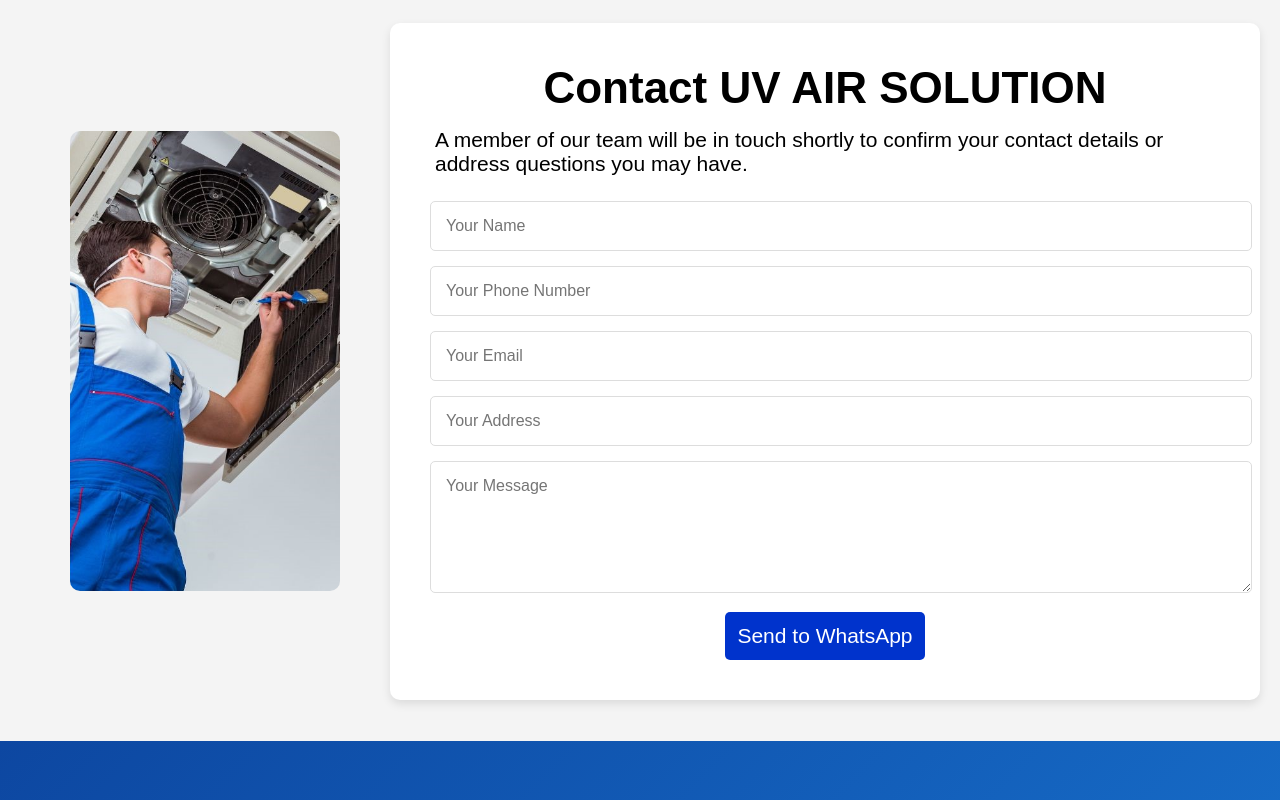
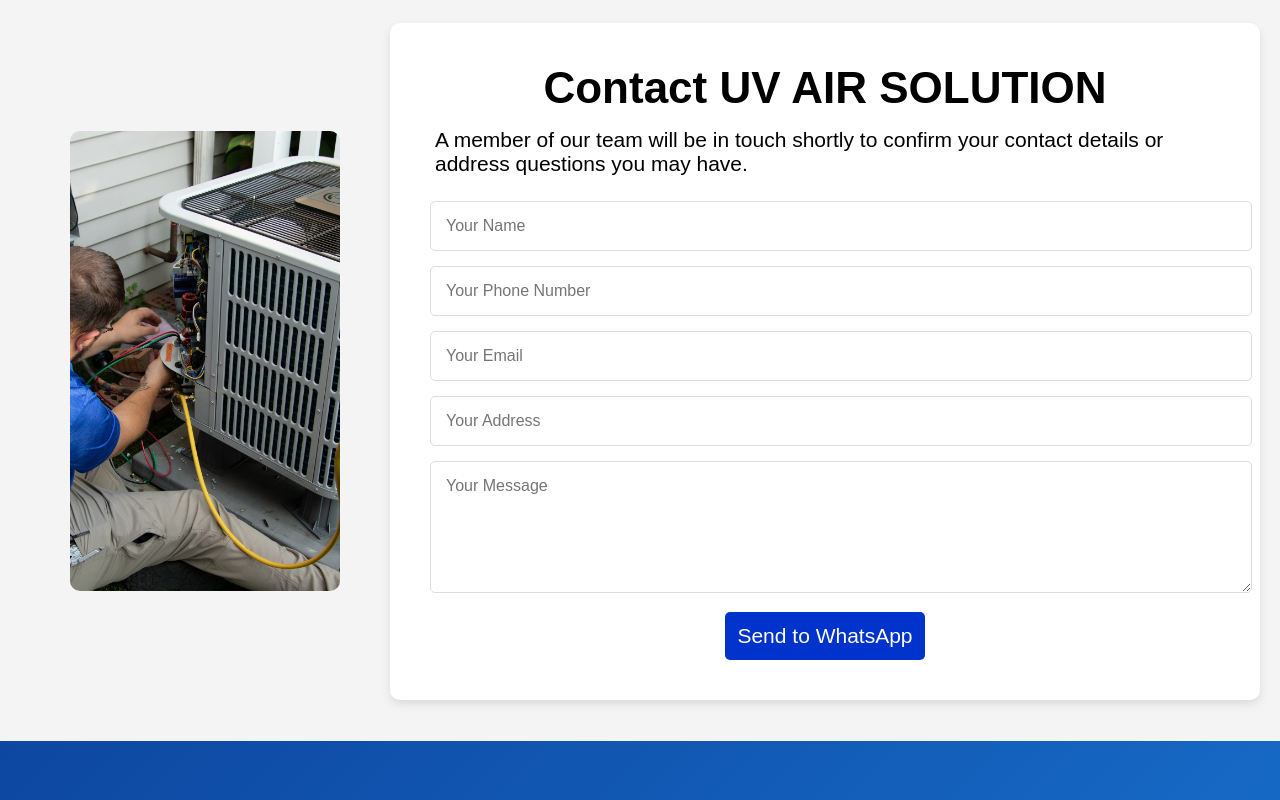
Before and after one commit to ibrahimshah00/UVAirSolution, a React (Vite) app: page / in a window 1280 px wide. Shown: the part 2180-2980 px from the top of the page. Built offline with nearby package versions, Linux system fonts and the light colour scheme.

Commit message:
Added full project files

```diff
--- a/src/App.css
+++ b/src/App.css
@@ -858,13 +858,13 @@
 }
 
 .highlight-text {
-  color: #ff6600;
+  color: #0033cc;
   font-weight: bold;
   font-size: 30px;
 }
 
 .highlight-text span {
-  color: #ff6600;
+  color: #0037ff;
 }
 
 .service-content h1 {
@@ -1256,7 +1256,7 @@
 /* Left Side */
 .contact-left {
   flex: 1;
-  background: url("./assets/pic2.jpg") no-repeat center;
+  background: url("./assets/hero1.jpg") no-repeat center;
   background-size: cover;
   min-height: 400px;
   display: flex;
--- a/src/Navbar/ServiceSection.jsx
+++ b/src/Navbar/ServiceSection.jsx
@@ -10,7 +10,7 @@
       <div className="service-content">
         <div>
         <h4 className="highlight-text">
-        Cooler than your <span>Ex's hearts.</span> Try <span>UV AIR SOLUTIONS.</span>
+        Cooler than your <span>Ex's heart.</span> Try <span>UV AIR SOLUTIONS.</span>
         </h4>
         <h1>Fast and reliable service</h1>
         </div>
```
